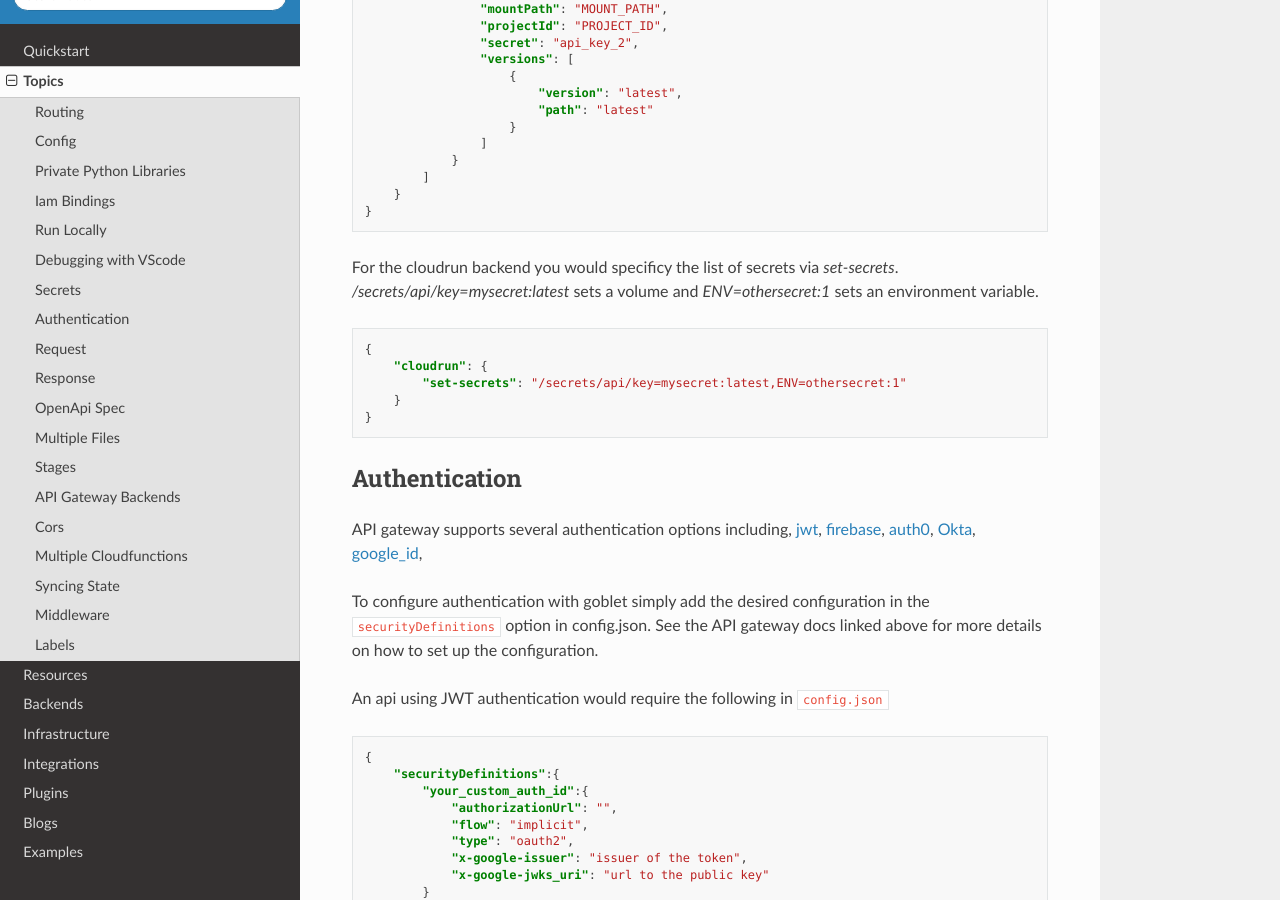
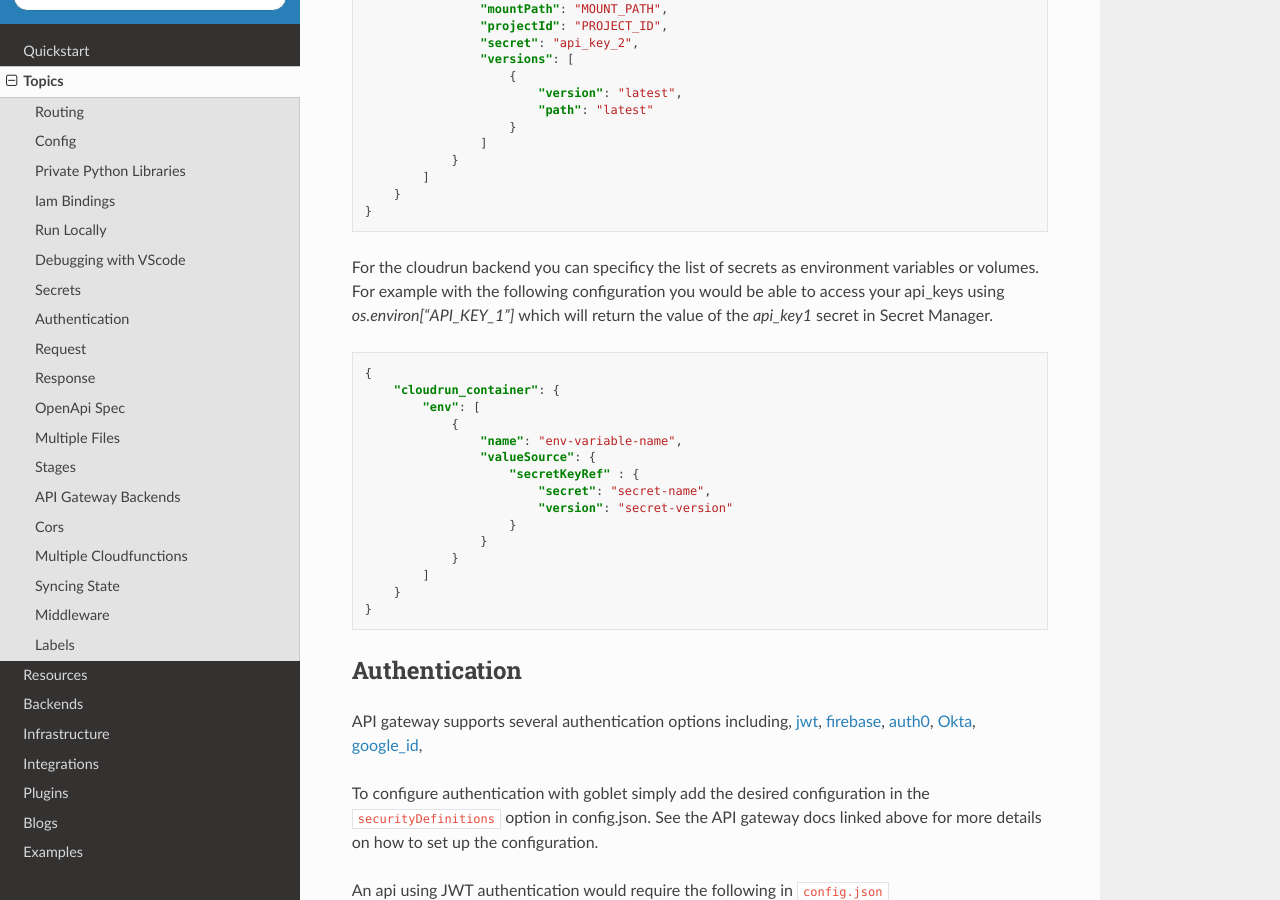
Before and after one commit to goblet/goblet, a Sphinx documentation site: the page built from docs/source/topics.rst, in a window 1280 px wide and 900 px high, scrolled down 6501 px. Built offline with Sphinx 7.4.7 and the Read the Docs theme 2.0.0, drawn with Linux system fonts in a browser that asks for light colours.

Commit message:
update cloudrun secrets documentation

```diff
--- a/docs/source/topics.rst
+++ b/docs/source/topics.rst
@@ -346,14 +346,24 @@
         }
     }
 
-For the cloudrun backend you would specificy the list of secrets via `set-secrets`. `/secrets/api/key=mysecret:latest` sets a volume and `ENV=othersecret:1`
-sets an environment variable.
+For the cloudrun backend you can specificy the list of secrets as environment variables or volumes. For example with the following configuration you would be able to access
+your api_keys using `os.environ["API_KEY_1"]` which will return the value of the `api_key1` secret in Secret Manager.
 
 .. code:: json
 
     {
-        "cloudrun": {
-            "set-secrets": "/secrets/api/key=mysecret:latest,ENV=othersecret:1"
+        "cloudrun_container": {
+            "env": [
+                {
+                    "name": "env-variable-name",
+                    "valueSource": {
+                        "secretKeyRef" : {
+                            "secret": "secret-name",
+                            "version": "secret-version"
+                        }
+                    }
+                }
+            ]
         }
     }
 
```
